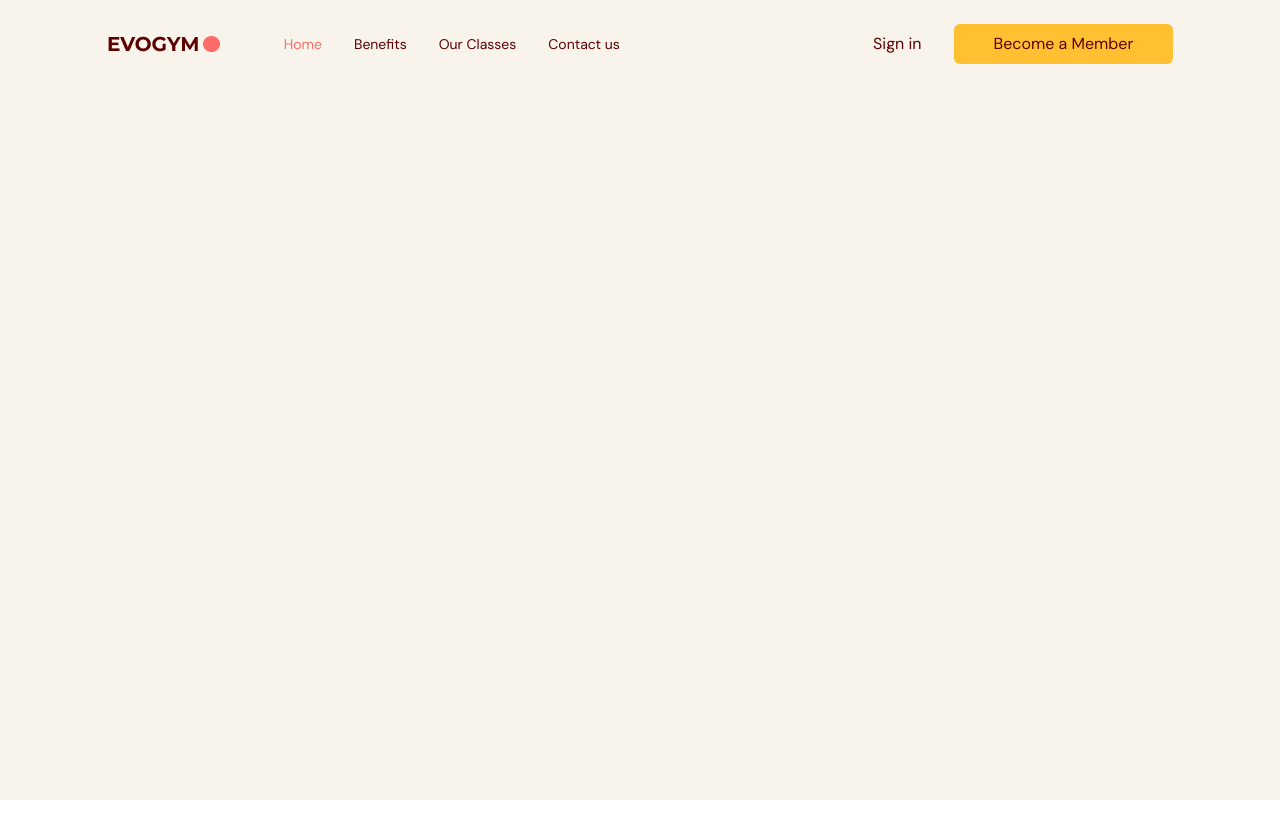
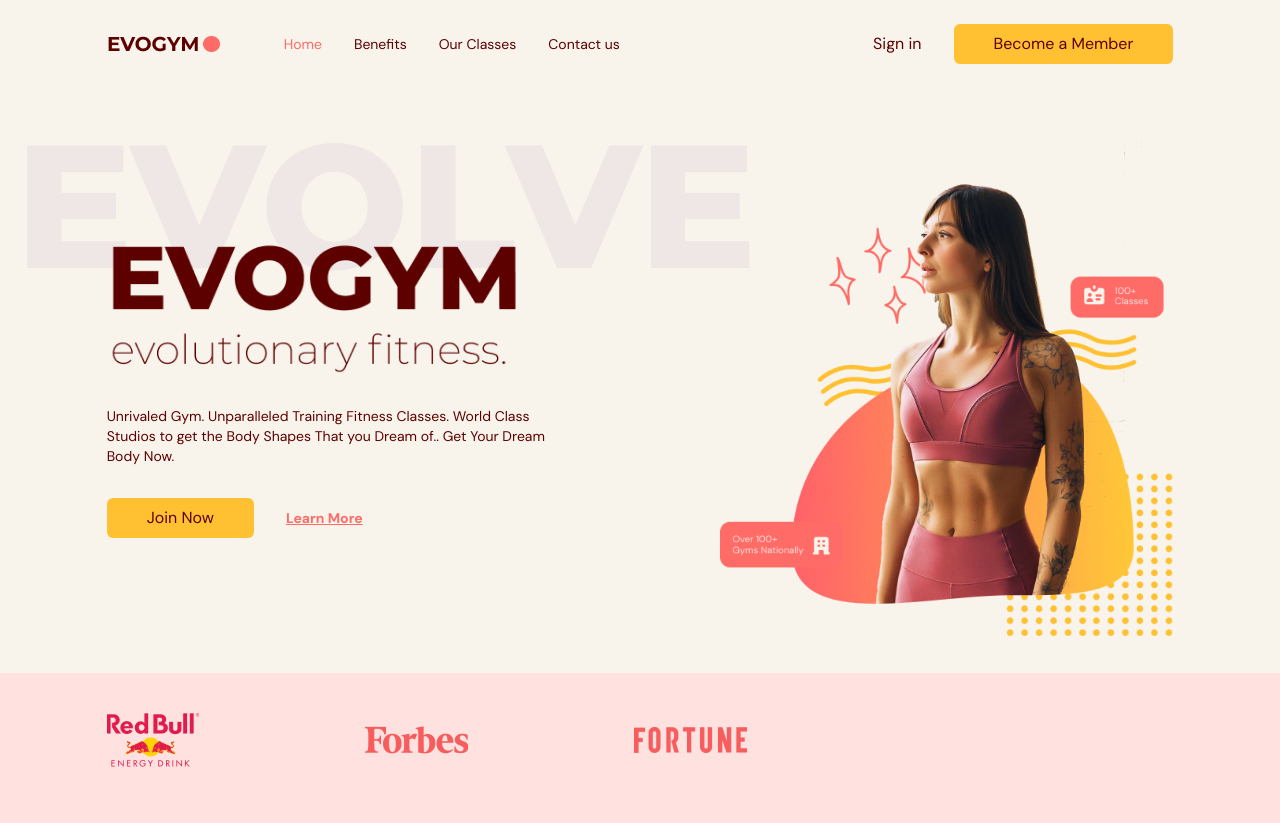
Before and after one commit to IlliaKinskyi/Gym, a React (Vite) app: page / in a window 1280 px wide. Before the commit the page ends 800 px from the top, so only its background shows below. Built offline with nearby package versions, Linux system fonts and the light colour scheme.

Commit message:
add Home component

```diff
--- a/src/App.tsx
+++ b/src/App.tsx
@@ -1,4 +1,5 @@
 import Navbar from "@/scenes/navbar";
+import Home from "@/scenes/home";
 import { useEffect, useState } from "react";
 import { SelectedPage } from "./shared/types";
 
@@ -27,6 +28,7 @@ function App() {
         selectedPage={selectedPage}
         setSelectedPage={setSelectedPage}
       />
+      <Home setSelectedPage={setSelectedPage} />
     </div>
   );
 }
--- /dev/null
+++ b/src/scenes/home/index.tsx
@@ -0,0 +1,100 @@
+import useMediaQuery from "@/hooks/useMediaQuery";
+import { SelectedPage } from "@/shared/types";
+import ActionButton from "@/shared/ActionButton";
+import HomePageText from "@/assets/HomePageText.png";
+import HomePageGraphic from "@/assets/HomePageGraphic.png";
+import SponsorRedBull from "@/assets/SponsorRedBull.png";
+import SponsorForbes from "@/assets/SponsorForbes.png";
+import SponsorFortune from "@/assets/SponsorFortune.png";
+import AnchorLink from "react-anchor-link-smooth-scroll";
+import { motion } from "framer-motion";
+
+type Props = {
+  setSelectedPage: (value: SelectedPage) => void;
+};
+
+const Home = ({ setSelectedPage }: Props) => {
+  const isAboveMediumScreens = useMediaQuery("(min-width:1060px)");
+
+  return (
+    <section id="home" className="gap-16 bg-gray-20 py-10 md:h-full md:pb-0">
+      {/* IMAGE AND MAIN HEADER */}
+      <motion.div
+        className="mx-auto w-5/6 items-center justify-center md:flex md:h-5/6"
+        onViewportEnter={() => setSelectedPage(SelectedPage.Home)}
+      >
+        {/* MAIN HEADER */}
+        <div className="z-10 mt-32 md:basis-3/5">
+          {/* HEADINGS */}
+          <motion.div
+            className="md:-mt-20"
+            initial="hidden"
+            whileInView="visible"
+            viewport={{ once: true, amount: 0.5 }}
+            transition={{ duration: 0.5 }}
+            variants={{
+              hidden: { opacity: 0, x: -50 },
+              visible: { opacity: 1, x: 0 },
+            }}
+          >
+            <div className="relative">
+              <div className="before:absolute before:-top-20 before:-left-20 before:z-[-1] md:before:content-evolvetext">
+                <img alt="home-page-text" src={HomePageText} />
+              </div>
+            </div>
+
+            <p className="mt-8 text-sm">
+              Unrivaled Gym. Unparalleled Training Fitness Classes. World Class
+              Studios to get the Body Shapes That you Dream of.. Get Your Dream
+              Body Now.
+            </p>
+          </motion.div>
+
+          {/* ACTIONS */}
+          <motion.div
+            className="mt-8 flex items-center gap-8"
+            initial="hidden"
+            whileInView="visible"
+            viewport={{ once: true, amount: 0.5 }}
+            transition={{ delay: 0.2, duration: 0.5 }}
+            variants={{
+              hidden: { opacity: 0, x: -50 },
+              visible: { opacity: 1, x: 0 },
+            }}
+          >
+            <ActionButton setSelectedPage={setSelectedPage}>
+              Join Now
+            </ActionButton>
+            <AnchorLink
+              className="text-sm font-bold text-primary-500 underline hover:text-secondary-500"
+              onClick={() => setSelectedPage(SelectedPage.ContactUs)}
+              href={`#${SelectedPage.ContactUs}`}
+            >
+              <p>Learn More</p>
+            </AnchorLink>
+          </motion.div>
+        </div>
+
+        {/* IMAGE */}
+        <div className="flex basis-3/5 justify-center md:z-10 md:ml-40 md:mt-16 md:justify-items-end">
+          <img alt="home-pageGraphic" src={HomePageGraphic} />
+        </div>
+      </motion.div>
+
+      {/* SPONSORS */}
+      {isAboveMediumScreens && (
+        <div className="h-[150px] w-full bg-primary-100 py-10">
+          <div className="mx-auto w-5/6">
+            <div className="flex w-3/5 items-center justify-between gap-8">
+              <img alt="redbull-sponsor" src={SponsorRedBull} />
+              <img alt="forbes-sponsor" src={SponsorForbes} />
+              <img alt="fortune-sponsor" src={SponsorFortune} />
+            </div>
+          </div>
+        </div>
+      )}
+    </section>
+  );
+};
+
+export default Home;
```
